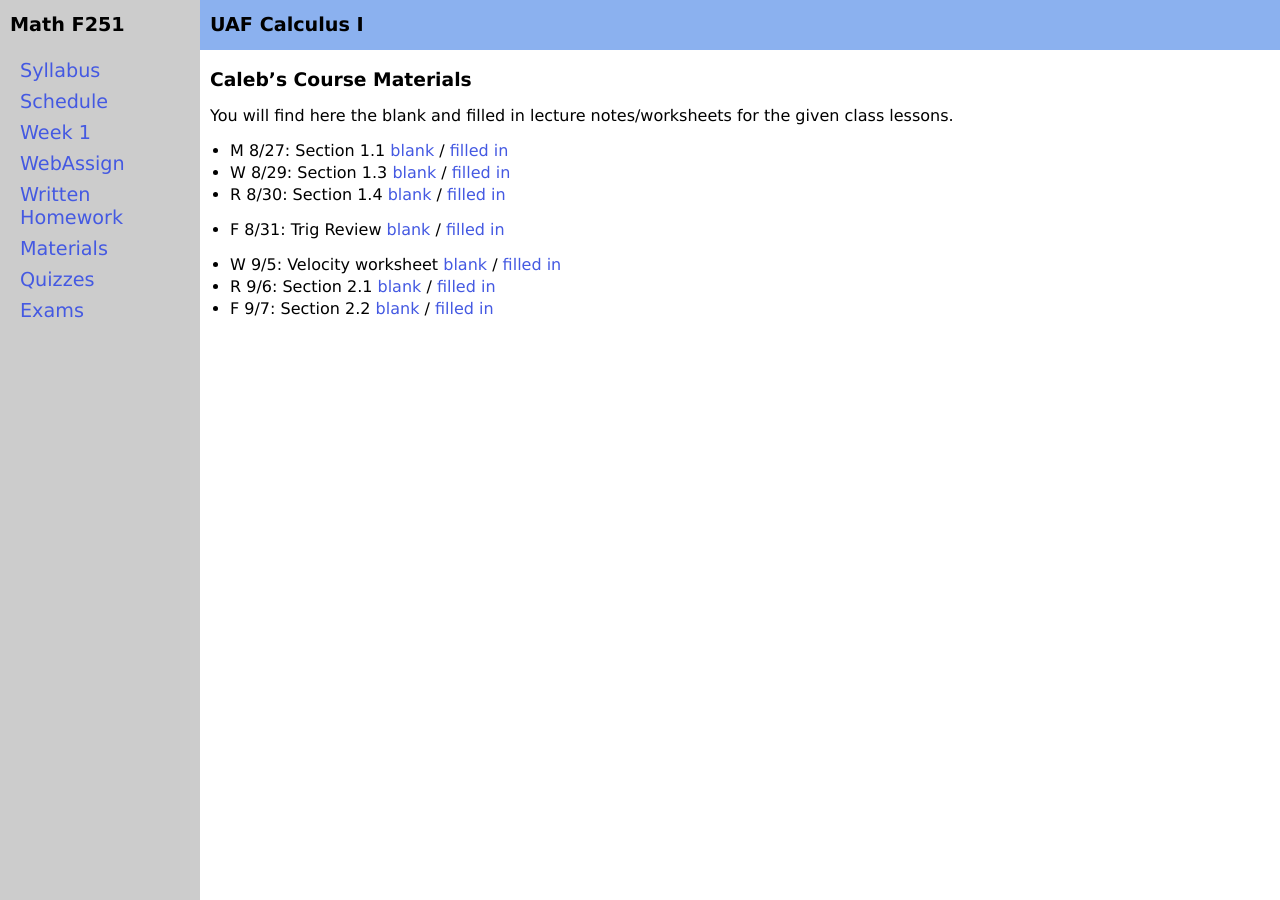
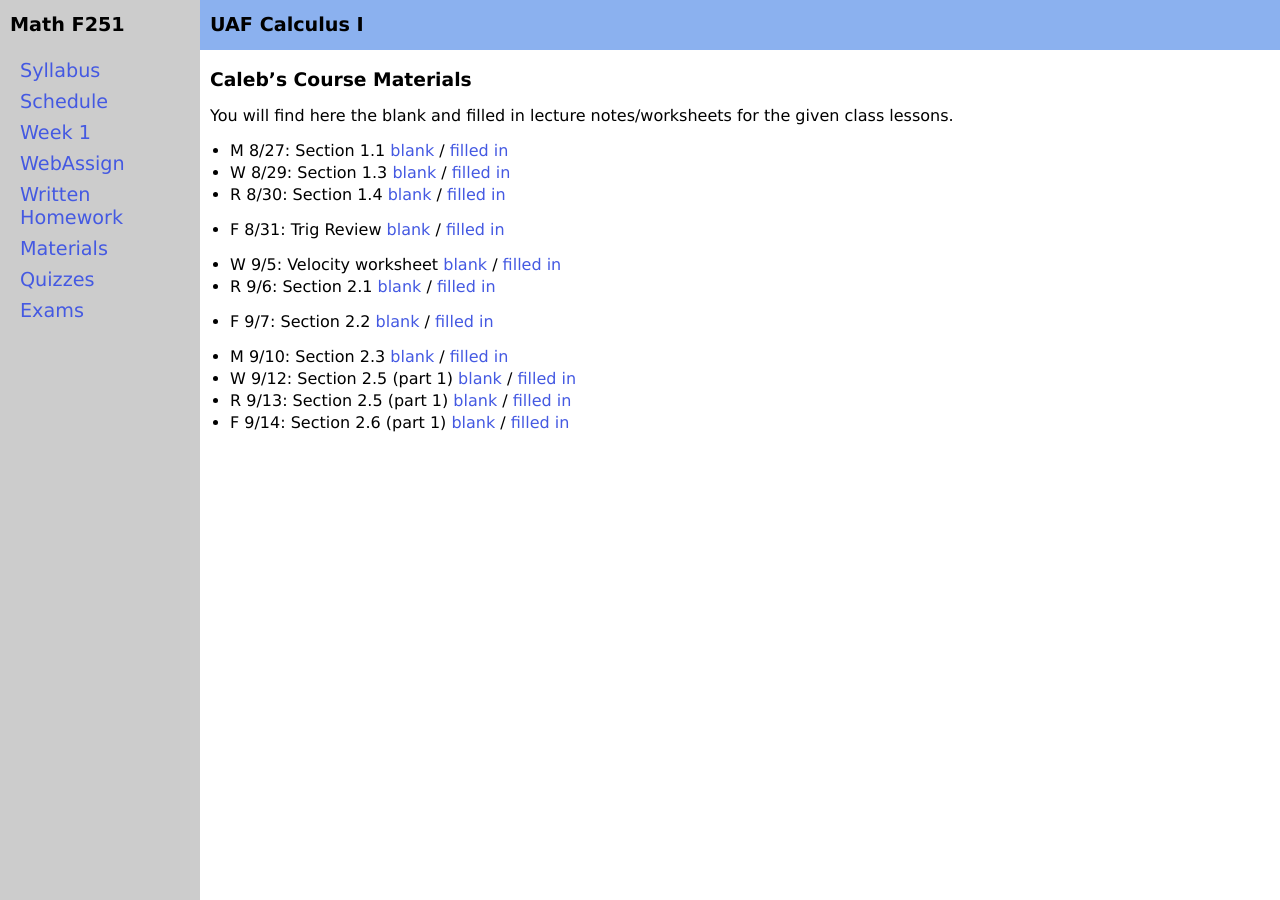
Before and after one commit to uaf-math/calc1, a Jekyll site: the page built from cmf02.md, in a window 1280 px wide. Built offline with Jekyll 4.4.1, drawn with Linux system fonts in a browser that asks for light colours.

Commit message:
caleb upload week 3 materials

```diff
--- a/cmf02.md
+++ b/cmf02.md
@@ -15,3 +15,8 @@
 * W 9/5: Velocity worksheet [blank](assets/caleb/ch2/Worksheet-2-1_blank.pdf)  /  [filled in](assets/caleb/ch2/Worksheet-2-1_comp.pdf)
 * R 9/6: Section 2.1 [blank](assets/caleb/ch2/2-1_blank.pdf)  /  [filled in](assets/caleb/ch2/2-1_comp.pdf)
 * F 9/7: Section 2.2 [blank](assets/caleb/ch2/2-2_blank.pdf)  /  [filled in](assets/caleb/ch2/2-2_comp.pdf)
+
+* M 9/10: Section 2.3 [blank](assets/caleb/ch2/2-3_blank.pdf)  /  [filled in](assets/caleb/ch2/2-3_comp.pdf)
+* W 9/12: Section 2.5 (part 1) [blank](assets/caleb/ch2/2-5-part1_blank.pdf)  /  [filled in](assets/caleb/ch2/2-5-part1_comp.pdf)
+* R 9/13: Section 2.5 (part 1) [blank](assets/caleb/ch2/2-5-part2_blank.pdf)  /  [filled in](assets/caleb/ch2/2-5-pqrt2_comp.pdf)
+* F 9/14: Section 2.6 (part 1) [blank](assets/caleb/ch2/2-6-part1_blank.pdf)  /  [filled in](assets/caleb/ch2/2-6-part1_comp.pdf)
```
Also changed, not shown: 6 other files.
